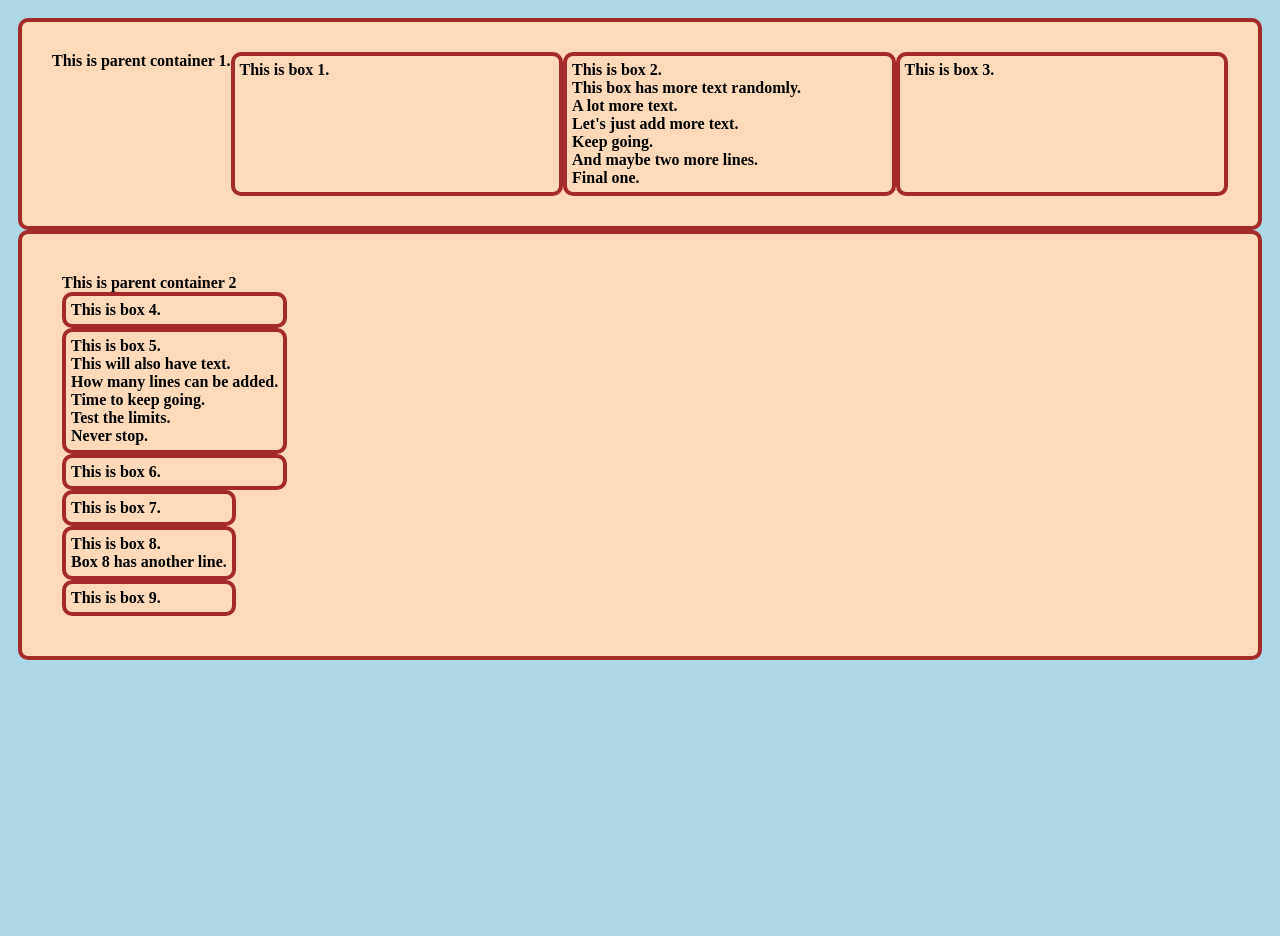
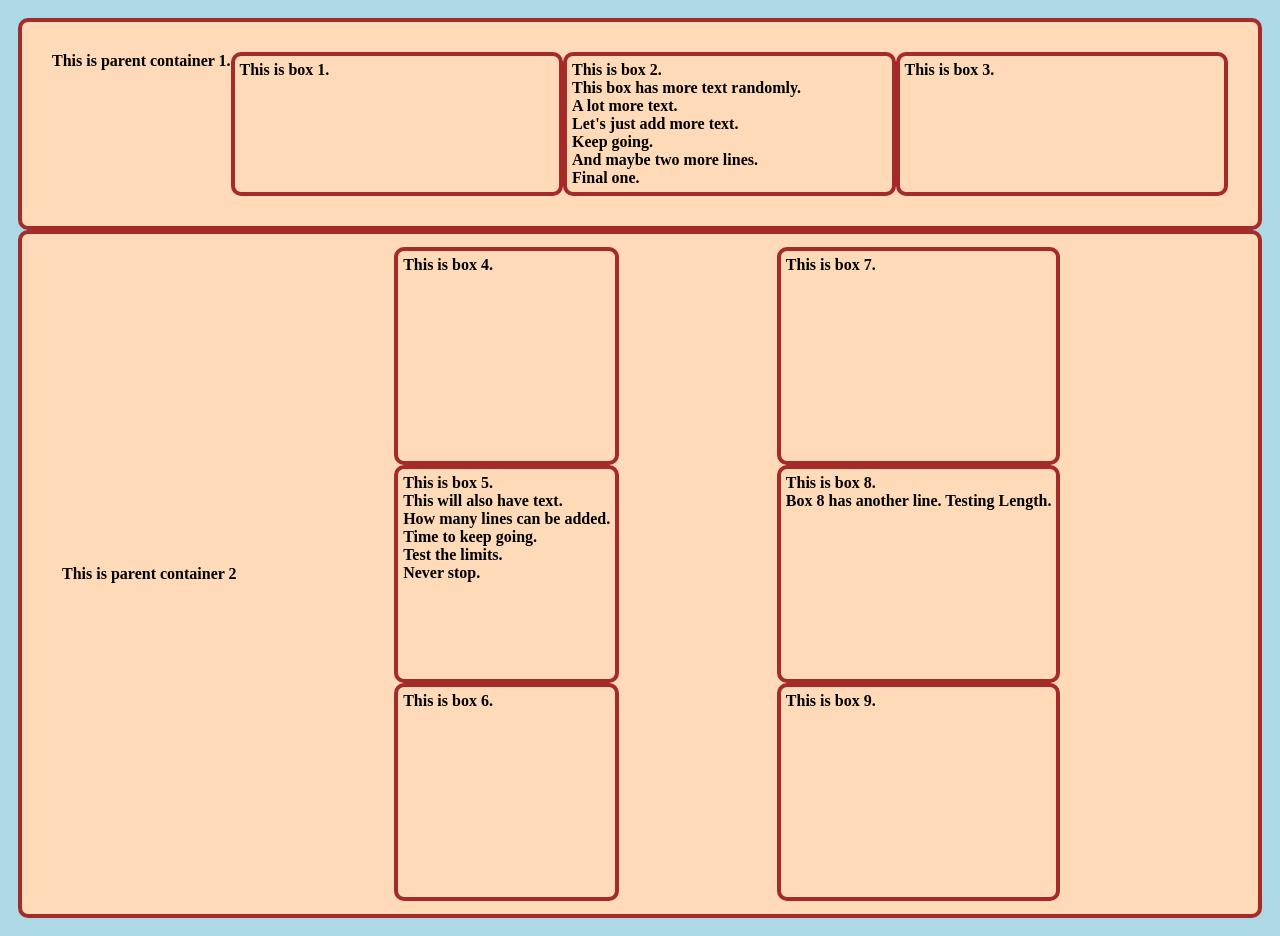
Before and after one commit to Jungmin-Moon/Jungmin_Moon_FlexBox_1, a plain HTML site: page index.html in a window 1280 px wide. Before the commit the page ends 800 px from the top, so only its background shows below. Drawn offline with Linux system fonts and the light colour scheme.

Commit message:
Changes
Made more changes to put the parent container text into their own span and then edited the css after the reset.

```diff
--- a/index.html
+++ b/index.html
@@ -10,7 +10,9 @@
 
 	<body>
 		<div class = "Flex-Parent-One">
-			This is parent container 1.
+			<span id = "containerOne">
+				This is parent container 1.
+			</span>
 			<div class ="one">
 				This is box 1.
 			</div>
@@ -29,7 +31,9 @@
 		</div>
 
 		<div class = "Flex-Parent-Two">
-			This is parent container 2
+			<span id = "containerTwo">
+				This is parent container 2
+			</span>
 			<span class = "setOne">
 				<div class = "four">
 					This is box 4.
@@ -53,7 +57,7 @@
 				</div>
 				<div class = "eight">
 					This is box 8.
-					<br>Box 8 has another line.
+					<br>Box 8 has another line. Testing Length.
 				</div>
 				<div class = "nine">
 					This is box 9.
--- a/styles.css
+++ b/styles.css
@@ -25,21 +25,37 @@ div {
 	flex-direction: column;
 	padding: 40px;
 	align-items: flex-start;
-	justify-content: space-evenly;
+	justify-content: center;
 	flex-wrap: wrap;
 	border-radius: 10px;
+	height: 600px;
 }
 
 
 .Flex-Parent-One div {
 	background: peachpuff;
 	border: 4px solid brown;
-	flex: 1 0 0;
+	flex: 1;
 	border-radius: 10px;
 }
 
 .Flex-Parent-Two div{
 	border: 4px solid brown;
-	flex: 1 0 0;
+	flex: 1;
+	border-radius: 10px;
+	height: 200px;
+
+}
+
+/*
+#containerOne {
+	border: 4px solid brown;
+	flex: 1;
 	border-radius: 10px;
 }
+
+#containerTwo {
+	border: 4px solid brown;
+	flex: 1;
+	border-radius: 10px;
+} */
```
